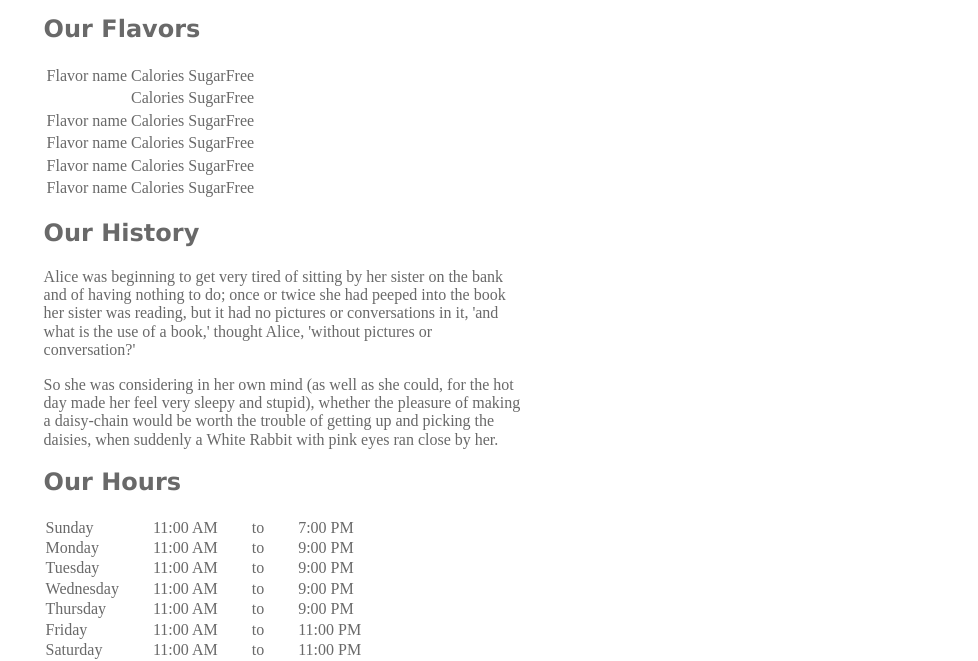
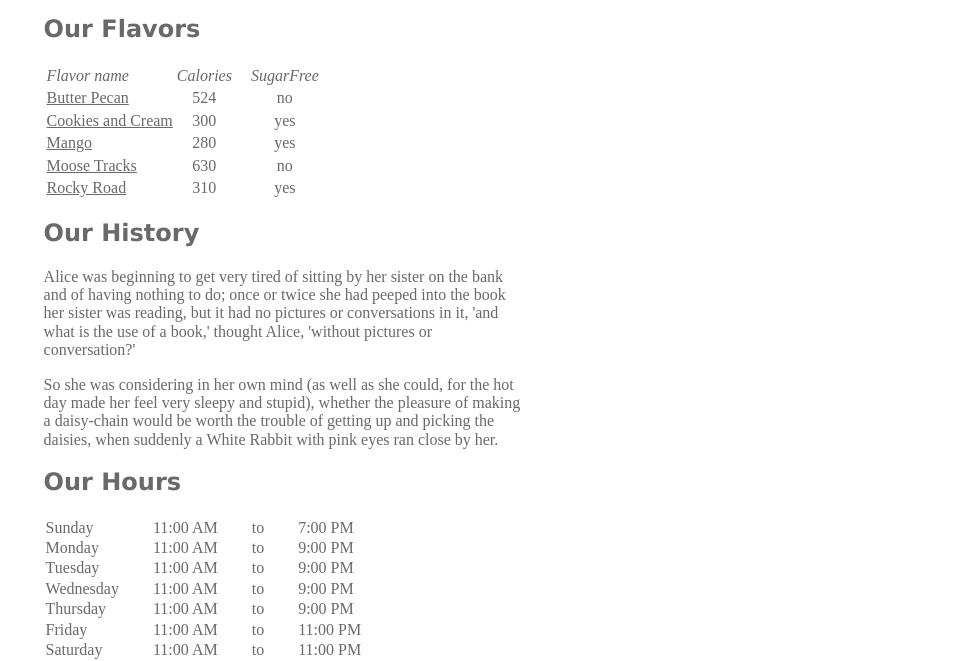
Before and after one commit to tuningmind-tiy/wk-01-betty, a plain HTML site: page index.html in a window 1280 px wide. Shown: the part 845-1506 px from the top of the page, without its empty margins (302-1280 px from the left). Drawn offline with Linux system fonts and the light colour scheme.

Commit message:
feat(task) Populate table for flavors

```diff
--- a/index.html
+++ b/index.html
@@ -38,79 +38,74 @@
           <div id="flavors"> <!--flavors-->
             <h2>Our Flavors</h2>
             <table>
-              <tr>
+              <tr id="titles">
                 <td>
                   Flavor name
                 </td>
-                <td>
+                <td class="col2">
                   Calories
                 </td>
-                <td>
+                <td class="col3">
                   SugarFree
                 </td>
               </tr>
               <tr>
-                <td>
-                  <a href="">
+                <td class="col1">
+                  <a href="https://en.wikipedia.org/wiki/Butter_pecan">Butter Pecan
                   </a>
                 </td>
-                <td>
-                  Calories
+                <td class="col2">
+                  524
                 </td>
-                <td>
-                  SugarFree
+                <td class="col3">
+                  no
                 </td>
               </tr>
               <tr>
-                <td>
-                  <a href="">
+                <td class="col1">
+                  <a href="https://en.wikipedia.org/wiki/Cookies_and_Cream">Cookies and Cream
                   </a>
-                  Flavor name
                 </td>
-                <td>
-                  Calories
+                <td class="col2">
+                  300
                 </td>
-                <td>
-                  SugarFree
+                <td class="col3">
+                  yes
                 </td>
               </tr>
               <tr>
-                <td>
-                  <a href="">
+                <td class="col1">
+                  <a href="https://en.wikipedia.org/wiki/Mango#Cuisine">Mango
                   </a>
-                  Flavor name
                 </td>
-                <td>
-                  Calories
+                <td class="col2">
+                  280
                 </td>
-                <td>
-                  SugarFree
+                <td class="col3">
+                  yes
                 </td>
               </tr>
               <tr>
-                <td>
-                  <a href="">
+                <td class="col1">
+                  <a href="https://en.wikipedia.org/wiki/Moose_Tracks">Moose Tracks
                   </a>
-                  Flavor name
+                <td class="col2">
+                  630
                 </td>
-                <td>
-                  Calories
-                </td>
-                <td>
-                  SugarFree
+                <td class="col3">
+                  no
                 </td>
               </tr>
               <tr>
-                <td>
-                  <a href="">
+                <td class="col1">
+                  <a href="https://en.wikipedia.org/wiki/Rocky_road_(ice_cream)">Rocky Road
                   </a>
-                  Flavor name
                 </td>
-                <td>
-                  Calories
+                <td class="col2">
+                  310
                 </td>
-                <td>
-                  SugarFree
+                <td class="col3">
+                  yes
                 </td>
               </tr>
             </table>
--- a/styles/main.css
+++ b/styles/main.css
@@ -74,6 +74,19 @@ ul li {
   list-style-type: none;
   margin-left: 0;
 }
+#titles td {
+  font-style: italic;
+}
+.col1 {
+  text-decoration: underline;
+}
+.col2 {
+  text-align: center;
+}
+.col3 {
+  text-align: center;
+  padding-left: 1em;
+}
 #hours tr td {
   padding: 0 2em 0 0;
 }
```
